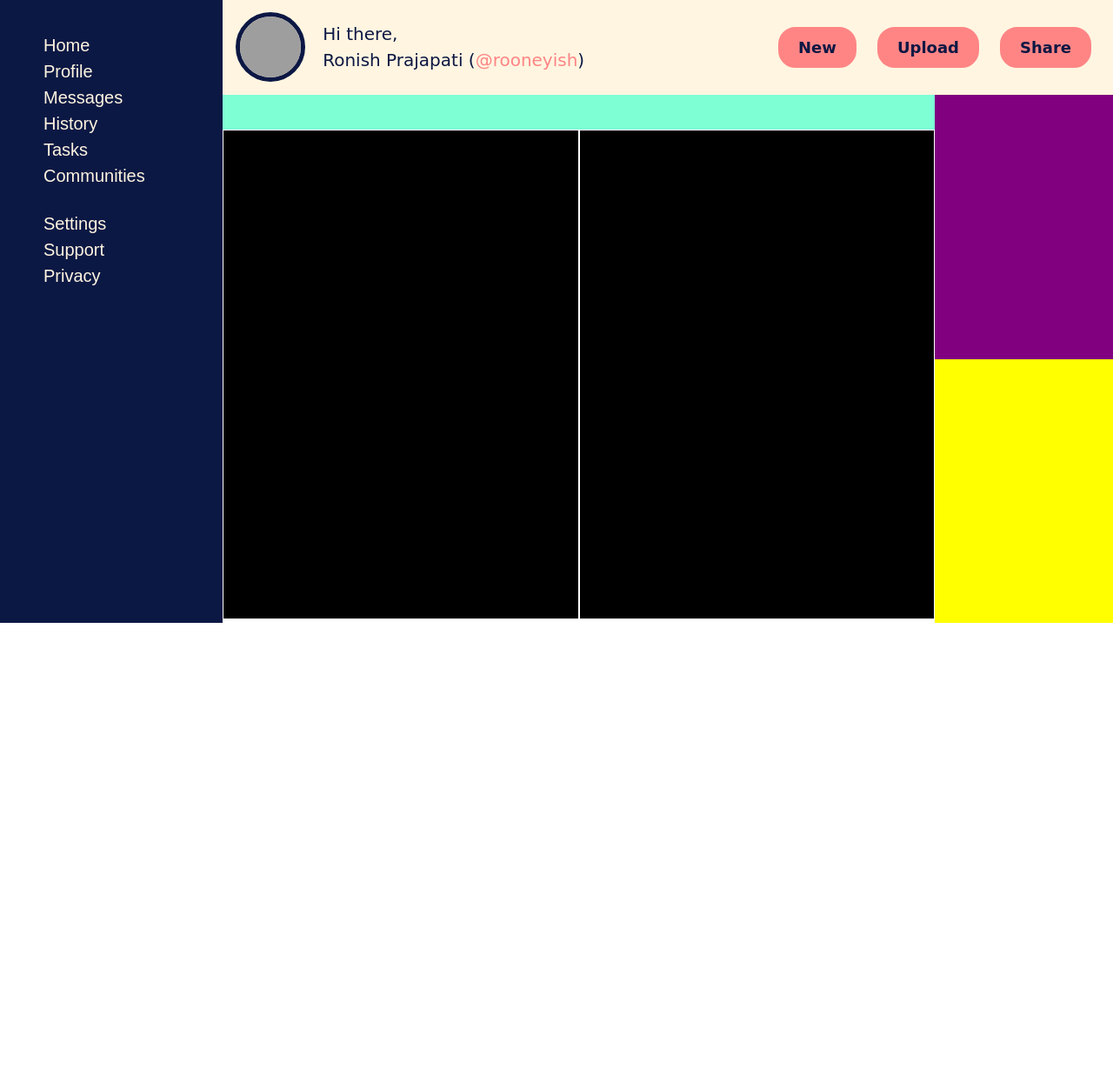
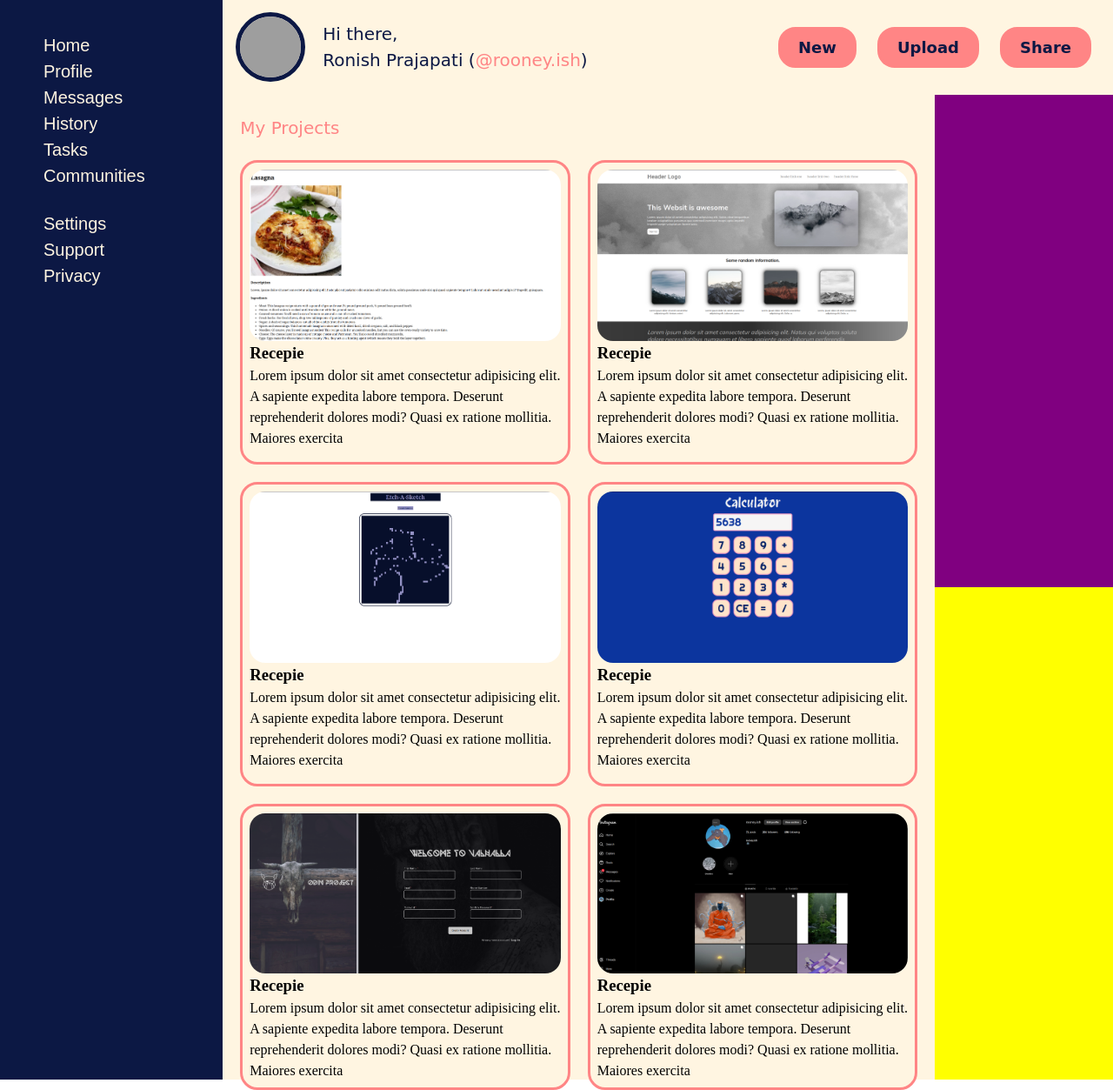
Before and after one commit to Rooneyish/odin-dashboard, a plain HTML site: page index.html in a window 1280 px wide. Shown: the part 84-1337 px from the top of the page at 87% size. Before the commit the page ends 800 px from the top, so only its background shows below. Drawn offline with Linux system fonts and the light colour scheme; grey boxes are pictures that could not be loaded; a web font is replaced by a local one.

Commit message:
7th commit, it going good so far, 80% done of styling

```diff
--- a/index.html
+++ b/index.html
@@ -48,7 +48,7 @@
               width="60px"
               height="60px"
               bor
-              src="https://viking.style/wp-content/uploads/2023/04/Odin-Lose-His-Eye.jpg"
+              src="https://cdn.hero.page/pfp/13583364-cbc3-4d21-90c8-c00b1df6e317-shy-smile-anime-boy-cute-anime-boy-pfp-1.png"
               alt=""
             />
             <p><a href="">rooneyish</a></p>
@@ -60,12 +60,12 @@
               width="80px"
               height="80px"
               bor
-              src="https://viking.style/wp-content/uploads/2023/04/Odin-Lose-His-Eye.jpg"
+              src="https://cdn.hero.page/pfp/13583364-cbc3-4d21-90c8-c00b1df6e317-shy-smile-anime-boy-cute-anime-boy-pfp-1.png"
               alt=""
             />
             <p>
               <span>Hi there, </span><br />
-              Ronish Prajapati (<a href="">@rooneyish</a>)
+              Ronish Prajapati (<a href="">@rooney.ish</a>)
             </p>
           </div>
           <div class="buttons">
@@ -76,14 +76,64 @@
         </div>
         <div class="article-container">
           <div class="my-article-container">
-            <div class="title"></div>
+            <div class="title">
+              <p>My Projects</p>
+            </div>
             <div class="articles">
-              <div class="card"></div>
-              <div class="card"></div>
-              <div class="card"></div>
-              <div class="card"></div>
-              <div class="card"></div>
-              <div class="card"></div>
+              <div class="card">
+                <img src="./img/i1.png" alt="" />
+                <h3>Recepie</h3>
+                <p>
+                  Lorem ipsum dolor sit amet consectetur adipisicing elit. A
+                  sapiente expedita labore tempora. Deserunt reprehenderit
+                  dolores modi? Quasi ex ratione mollitia. Maiores exercita
+                </p>
+              </div>
+              <div class="card">
+                <img src="./img/i2.png" alt="" />
+                <h3>Recepie</h3>
+                <p>
+                  Lorem ipsum dolor sit amet consectetur adipisicing elit. A
+                  sapiente expedita labore tempora. Deserunt reprehenderit
+                  dolores modi? Quasi ex ratione mollitia. Maiores exercita
+                </p>
+              </div>
+              <div class="card">
+                <img src="./img/i3.png" alt="" />
+                <h3>Recepie</h3>
+                <p>
+                  Lorem ipsum dolor sit amet consectetur adipisicing elit. A
+                  sapiente expedita labore tempora. Deserunt reprehenderit
+                  dolores modi? Quasi ex ratione mollitia. Maiores exercita
+                </p>
+              </div>
+              <div class="card">
+                <img src="./img/i4.png" alt="" />
+                <h3>Recepie</h3>
+                <p>
+                  Lorem ipsum dolor sit amet consectetur adipisicing elit. A
+                  sapiente expedita labore tempora. Deserunt reprehenderit
+                  dolores modi? Quasi ex ratione mollitia. Maiores exercita
+                </p>
+              </div>
+              <div class="card">
+                <img src="./img/i5.png" alt="" />
+                <h3>Recepie</h3>
+                <p>
+                  Lorem ipsum dolor sit amet consectetur adipisicing elit. A
+                  sapiente expedita labore tempora. Deserunt reprehenderit
+                  dolores modi? Quasi ex ratione mollitia. Maiores exercita
+                </p>
+              </div>
+              <div class="card">
+                <img src="./img/i6.png" alt="" />
+                <h3>Recepie</h3>
+                <p>
+                  Lorem ipsum dolor sit amet consectetur adipisicing elit. A
+                  sapiente expedita labore tempora. Deserunt reprehenderit
+                  dolores modi? Quasi ex ratione mollitia. Maiores exercita
+                </p>
+              </div>
             </div>
           </div>
           <div class="announcement-container"></div>
--- a/style.css
+++ b/style.css
@@ -72,7 +72,6 @@ a {
   display: grid;
   grid-template-columns: 1fr 4fr;
   grid-template-rows: 1fr 1fr 10fr;
-  background-color: red;
   height: 100vh;
 }
 
@@ -107,7 +106,7 @@ a {
 }
 
 .my-article-container {
-  background-color: green;
+  background-color: var(--primary-color);
   display: grid;
   grid-row: 1/3;
   grid-template-columns: 1;
@@ -122,20 +121,18 @@ a {
   background-color: yellow;
 }
 
-.title {
-  grid-column: 1/4;
-  background-color: aquamarine;
-}
-
 .articles {
   grid-column: 1/4;
   display: grid;
   grid-template-columns: repeat(auto-fill, minmax(350px, 1fr));
   grid-template-rows: repeat(auto-fill, minmax(350px, 1fr));
+  gap: 20px;
+  margin: 0px 20px 10px 20px;
 }
 .articles > div {
-  background-color: black;
-  border: 1px solid white;
+  background-color: var(--primary-color);
+  border: 3px solid var(--tertiary-color);
+  border-radius: 20px;
 }
 
 .dashboard {
@@ -270,3 +267,25 @@ ul li:hover {
   color: var(--tertiary-color);
   transition: 0.3s;
 }
+
+.title {
+  grid-column: 1/4;
+  display: flex;
+  align-items: center;
+  padding-left: 20px;
+  font-family: var(--tertiary-font);
+  background-color: var(--primary-color);
+  font-size: 20px;
+  color: var(--tertiary-color);
+}
+
+.card > img {
+  width: 100%;
+  height: 60%;
+  object-fit: cover;
+  border-radius: 18px;
+}
+
+.card {
+  padding: 8px;
+}
```
Also changed, not shown: img/i1.png (added), img/i2.png (added), img/i3.png (added), img/i4.png (added), img/i5.png (added), img/i6.png (added).
